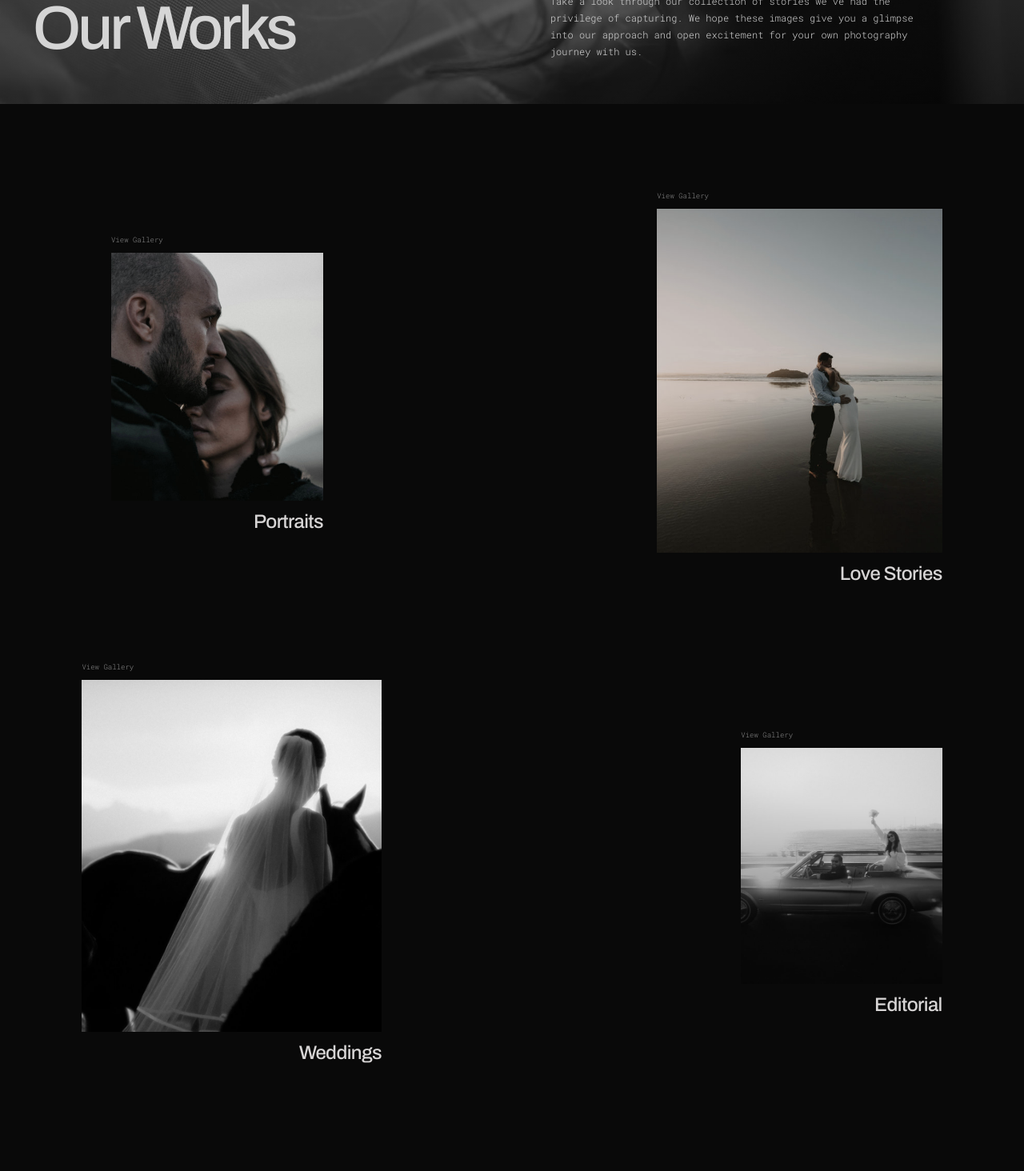
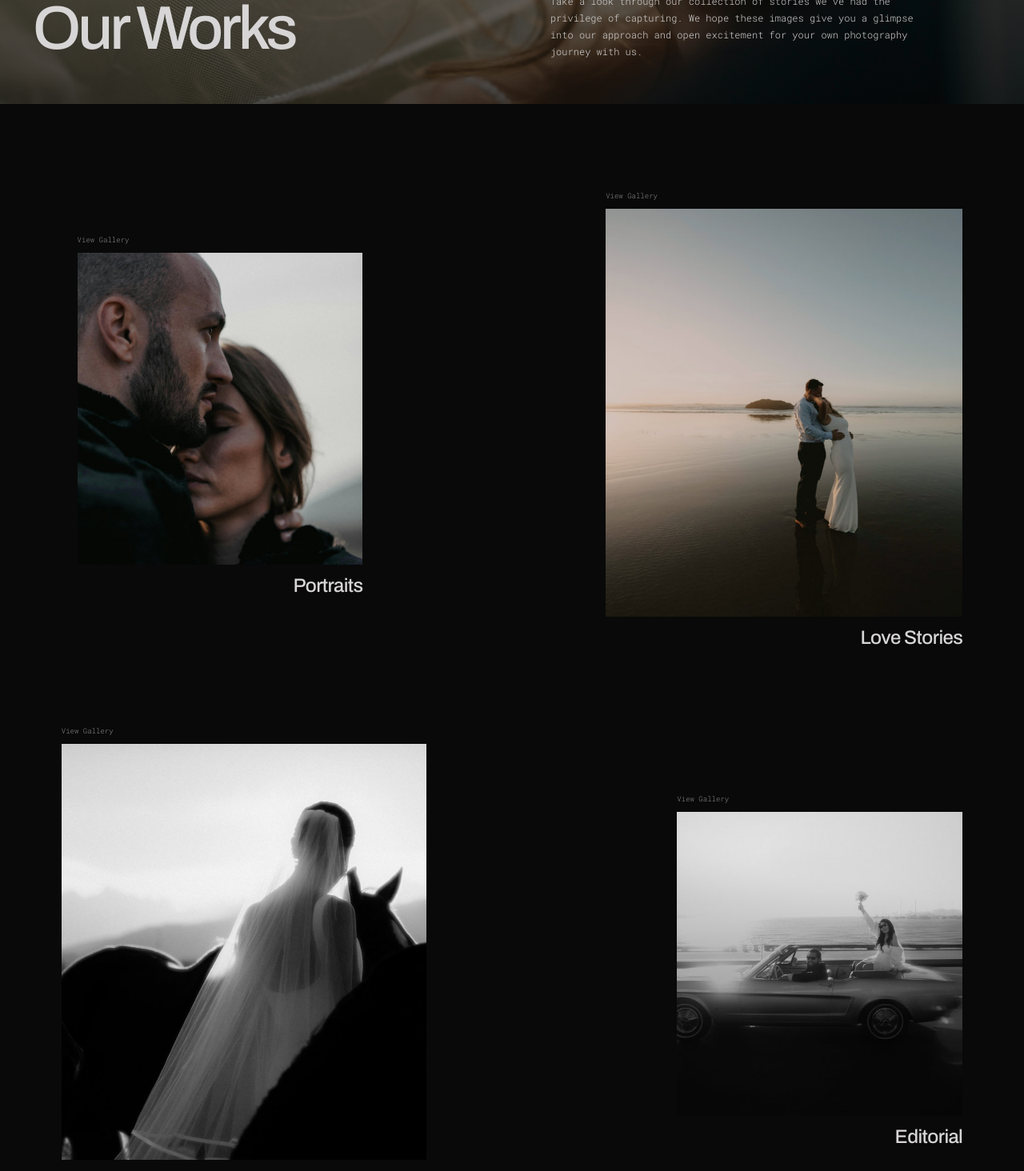
Before and after one commit to baotoan9698/ourjune, a Next.js app: page /Portfolio in a window 1280 px wide. Shown: the part 540-2004 px from the top of the page at 80% size. Built offline with nearby package versions, Linux system fonts and the light colour scheme; no server answers; the database is empty.

Commit message:
Show original image colors and enlarge portfolio

```diff
--- a/app/globals.css
+++ b/app/globals.css
@@ -60,7 +60,7 @@ img { display:block; width:100%; object-fit:cover; }
 .about { background:var(--paper); color:#121212; }
 .about-grid { display:grid; grid-template-columns:1.1fr .9fr; gap:11%; align-items:center; margin-top:60px; }
 .image-stack { position:relative; min-height:760px; }
-.about-tall { width:72%; height:700px; filter:saturate(.75); }
+.about-tall { width:72%; height:700px; }
 .about-small { position:absolute; width:45%; height:310px; right:0; bottom:0; border:12px solid var(--paper); }
 h2 { font-weight:400; letter-spacing:-4px; }
 .about-copy h2,.works h2,.contact h2 { font-size:clamp(68px,9vw,138px); line-height:.8; margin:0 0 65px; }
@@ -88,8 +88,8 @@ h2 { font-weight:400; letter-spacing:-4px; }
 .works-head p { width:350px; color:#aaa; font-size:14px; line-height:1.7; }
 .gallery { display:grid; grid-template-columns:repeat(12,1fr); gap:28px; align-items:start; }
 .work-card { display:block; overflow:hidden; }
-.work-card img { transition:transform .8s ease,filter .8s; filter:saturate(.65); }
-.work-card:hover img { transform:scale(1.03); filter:saturate(1); }
+.work-card img { transition:transform .8s ease; }
+.work-card:hover img { transform:scale(1.03); }
 .work-card span { display:grid; grid-template-columns:35px 1fr auto; padding:18px 0; text-transform:uppercase; font:500 12px/1 "Roboto Mono", monospace; letter-spacing:1.5px; }
 .work-card b { color:#777; font-weight:400; }
 .card-portrait { grid-column:1/5; margin-top:100px; }
@@ -117,8 +117,7 @@ h2 { font-weight:400; letter-spacing:-4px; }
 .light-button:hover { background:#eee; color:#111; }
 .site-footer { min-height:400px; position:relative; display:grid; grid-template-columns:minmax(0,2.4fr) minmax(240px,.65fr); gap:7%; padding:76px 4.7% 35px; background:#080808; color:#a9a9a9; }
 .footer-gallery { display:grid; grid-template-columns:repeat(4,minmax(0,1fr)); gap:14px; align-self:start; max-width:850px; }
-.footer-gallery img { height:220px; object-fit:cover; filter:brightness(.58) saturate(.55); transition:filter .35s ease; }
-.footer-gallery img:hover { filter:brightness(.82) saturate(.8); }
+.footer-gallery img { height:220px; object-fit:cover; }
 .footer-social { justify-self:end; min-width:185px; padding-top:16px; }
 .footer-social>span { display:block; font:400 12px/16px "Roboto Mono",monospace; letter-spacing:1.4px; }
 .instagram-handle { display:inline-block; margin-top:25px; color:#d0d0d0; font:400 34px/1 "Roboto Mono",monospace; letter-spacing:-1.5px; }
--- a/app/subpages.css
+++ b/app/subpages.css
@@ -26,7 +26,7 @@
 .client-say blockquote { max-width:920px; margin:65px auto 35px; font:500 clamp(26px,3vw,42px)/1.15 "Archivo",sans-serif; }
 .client-say cite { display:block; text-align:right; font:300 10px/15px "Roboto Mono",monospace; letter-spacing:1px; }
 .about-services { display:grid; grid-template-columns:2fr 1fr; background:#111; }
-.about-services img { height:560px; object-fit:cover; filter:grayscale(1); }
+.about-services img { height:560px; object-fit:cover; }
 .about-services div { padding:55px 12%; }
 .about-services h3 { margin:135px 0 0; font:500 30px/1.55 "Archivo",sans-serif; }
 
@@ -48,7 +48,7 @@
 .gallery-hero h1 { margin:0; font:500 clamp(58px,6vw,90px)/1 "Archivo",sans-serif; letter-spacing:-4px; }
 .gallery-hero p { max-width:480px; font:300 12px/20px "Roboto Mono",monospace; }
 .masonry { padding:90px 3.2% 120px; display:flex; flex-wrap:wrap; align-items:flex-start; gap:28px; }
-.masonry img,.masonry img:nth-child(3n+1),.masonry img:nth-child(3n+2),.masonry img:nth-child(3n) { display:block; flex:none; height:auto; margin:0; aspect-ratio:1/1; object-fit:cover; filter:saturate(.78); }
+.masonry img,.masonry img:nth-child(3n+1),.masonry img:nth-child(3n+2),.masonry img:nth-child(3n) { display:block; flex:none; height:auto; margin:0; aspect-ratio:1/1; object-fit:cover; }
 .masonry img:nth-child(1),.masonry img:nth-child(6) { width:calc((100% - 56px) * 16 / 34); aspect-ratio:16/9; }
 .masonry img:nth-child(2),.masonry img:nth-child(3),.masonry img:nth-child(7),.masonry img:nth-child(8) { width:calc((100% - 56px) * 9 / 34); }
 .masonry img:nth-child(4),.masonry img:nth-child(5) { width:calc((100% - 28px) / 2); aspect-ratio:16/9; }
@@ -65,7 +65,7 @@
 .package-card p { margin:0; white-space:pre-line; font:300 10px/19px "Roboto Mono",monospace; }
 .package-card img { height:300px; margin-top:38px; object-fit:cover; }
 .approach { display:grid; grid-template-columns:2fr 1fr; background:#111; }
-.approach img { height:500px; object-fit:cover; filter:grayscale(1); }
+.approach img { height:500px; object-fit:cover; }
 .approach div { padding:80px 10%; }
 .approach h2 { margin:60px 0; font:500 38px/1 "Archivo",sans-serif; }
 .approach p { font:300 11px/20px "Roboto Mono",monospace; }
@@ -83,23 +83,23 @@
 .testimonial-contact { background-image:linear-gradient(180deg,rgba(0,0,0,.15),rgba(0,0,0,.5)),url('/hero-alt.jpg'); background-size:cover; background-position:center; }
 
 /* Portfolio */
-.portfolio-hero { min-height:670px; position:relative; display:flex; align-items:flex-end; padding:55px 3.2%; background:linear-gradient(180deg,rgba(0,0,0,.12),rgba(0,0,0,.62)),url('/hero.jpg') center 38%/cover; filter:grayscale(1); }
+.portfolio-hero { min-height:670px; position:relative; display:flex; align-items:flex-end; padding:55px 3.2%; background:linear-gradient(180deg,rgba(0,0,0,.12),rgba(0,0,0,.62)),url('/hero.jpg') center 38%/cover; }
 .portfolio-hero-copy { width:100%; display:grid; grid-template-columns:1fr 1fr; align-items:end; gap:8%; filter:none; }
 .portfolio-hero h1 { margin:0; font:500 clamp(58px,6vw,92px)/1 "Archivo",sans-serif; letter-spacing:-4px; }
 .portfolio-hero p { max-width:480px; margin:0; font:300 12px/21px "Roboto Mono",monospace; }
-.portfolio-collections { min-height:1240px; max-width:1280px; margin:0 auto; padding:110px 8% 140px; display:grid; grid-template-columns:1fr 1fr; gap:90px 15%; align-items:start; }
+.portfolio-collections { min-height:1420px; max-width:1440px; margin:0 auto; padding:110px 6% 140px; display:grid; grid-template-columns:1fr 1fr; gap:90px 12%; align-items:start; }
 .portfolio-project { display:block; }
-.portfolio-project.project-1 { width:58%; margin:55px 0 0 8%; }
-.portfolio-project.project-2 { width:78%; justify-self:end; }
-.portfolio-project.project-3 { width:82%; margin-top:10px; }
-.portfolio-project.project-4 { width:55%; margin-top:95px; justify-self:end; }
+.portfolio-project.project-1 { width:72%; margin:55px 0 0 4%; }
+.portfolio-project.project-2 { width:90%; justify-self:end; }
+.portfolio-project.project-3 { width:92%; margin-top:10px; }
+.portfolio-project.project-4 { width:72%; margin-top:95px; justify-self:end; }
 .portfolio-project span { display:block; margin-bottom:12px; color:#888; font:300 9px/1 "Roboto Mono",monospace; }
-.portfolio-project img { width:100%; object-fit:cover; filter:saturate(.6); transition:filter .35s,transform .5s; }
-.portfolio-project.project-1 img { height:310px; }
-.portfolio-project.project-2 img { height:430px; }
-.portfolio-project.project-3 img { height:440px; }
-.portfolio-project.project-4 img { height:295px; }
-.portfolio-project:hover img { filter:saturate(1); transform:scale(1.015); }
+.portfolio-project img { width:100%; object-fit:cover; transition:transform .5s; }
+.portfolio-project.project-1 img { height:390px; }
+.portfolio-project.project-2 img { height:510px; }
+.portfolio-project.project-3 img { height:520px; }
+.portfolio-project.project-4 img { height:380px; }
+.portfolio-project:hover img { transform:scale(1.015); }
 .portfolio-project h2 { margin:14px 0 0; text-align:right; font:500 24px/1 "Archivo",sans-serif; letter-spacing:-.6px; }
 .portfolio-page .image-contact { min-height:520px; background-image:linear-gradient(180deg,rgba(0,0,0,.1),rgba(0,0,0,.58)),url('/hero-alt.jpg'); background-size:cover; background-position:center; }
 
@@ -107,8 +107,8 @@
   .subpage-main{padding-top:86px}.page-intro,.about-hero-grid,.about-story,.contact-page-head,.contact-layout,.gallery-hero-copy,.service-hero-copy,.approach,.portfolio-hero-copy{grid-template-columns:1fr}.page-intro{min-height:270px;gap:55px}.page-title{justify-self:start;text-align:left}.about-hero-grid{gap:50px}.about-hero-grid img{width:80%}.about-story>img{height:500px}.about-columns{grid-template-columns:1fr}.about-services{grid-template-columns:1fr}.about-services img{height:430px}.contact-page-head{gap:60px}.contact-details{justify-self:start}.contact-layout{padding:0 24px 100px;gap:70px}.gallery-hero,.service-hero,.portfolio-hero{min-height:620px}.gallery-hero-copy,.service-hero-copy,.portfolio-hero-copy{gap:45px}.masonry{columns:1;padding:55px 24px}.packages,.testimonials-grid{grid-template-columns:1fr;padding:70px 24px;gap:70px}.testimonial-item:nth-child(3n+2){margin-top:0}.faq{padding:70px 24px}.faq-row{grid-template-columns:1fr;gap:18px}.inner-contact{grid-template-columns:1fr;gap:35px}.about-story-copy{min-height:620px}.inner-footer{min-height:650px}.portfolio-collections{min-height:0;padding:70px 24px;grid-template-columns:1fr;gap:70px}.portfolio-project,.portfolio-project:nth-child(even){width:82%;justify-self:start;margin-top:0}.portfolio-project:nth-child(even){justify-self:end}.portfolio-project img{height:360px}}
 
 @media(max-width:800px){
-  .portfolio-project.project-1,.portfolio-project.project-2,.portfolio-project.project-3,.portfolio-project.project-4{width:82%;margin-top:0;margin-left:0;}
-  .portfolio-project.project-1 img,.portfolio-project.project-2 img,.portfolio-project.project-3 img,.portfolio-project.project-4 img{height:360px;}
+  .portfolio-project.project-1,.portfolio-project.project-2,.portfolio-project.project-3,.portfolio-project.project-4{width:92%;margin-top:0;margin-left:0;}
+  .portfolio-project.project-1 img,.portfolio-project.project-2 img,.portfolio-project.project-3 img,.portfolio-project.project-4 img{height:400px;}
   .masonry{display:grid;grid-template-columns:repeat(2,minmax(0,1fr));gap:10px;padding:55px 12px;columns:auto;}
   .masonry img,.masonry img:nth-child(3n+1),.masonry img:nth-child(3n+2),.masonry img:nth-child(3n){grid-column:auto;height:auto;margin:0;aspect-ratio:1/1;object-fit:cover;}
   .masonry img:nth-child(1),.masonry img:nth-child(2),.masonry img:nth-child(3),.masonry img:nth-child(4),.masonry img:nth-child(5),.masonry img:nth-child(6),.masonry img:nth-child(7),.masonry img:nth-child(8),.masonry img:nth-child(9),.masonry img:nth-child(10),.masonry img:nth-child(11){grid-column:auto;width:100%;aspect-ratio:1/1;}
```
